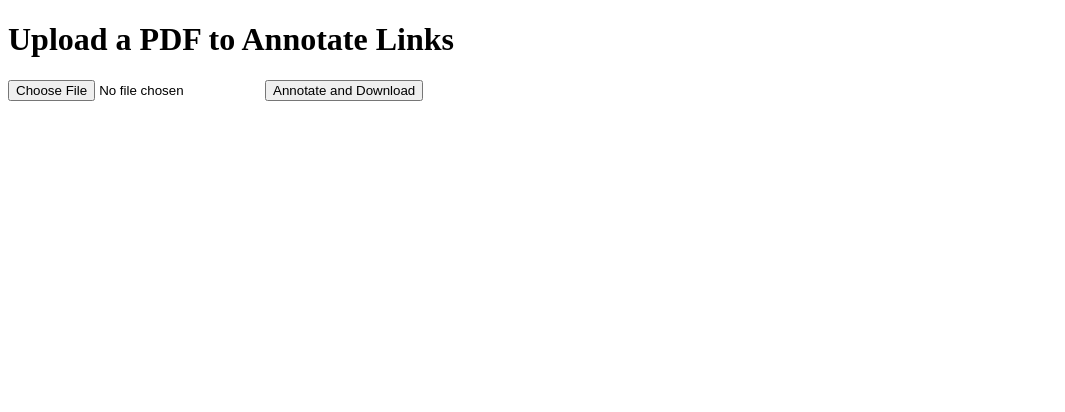
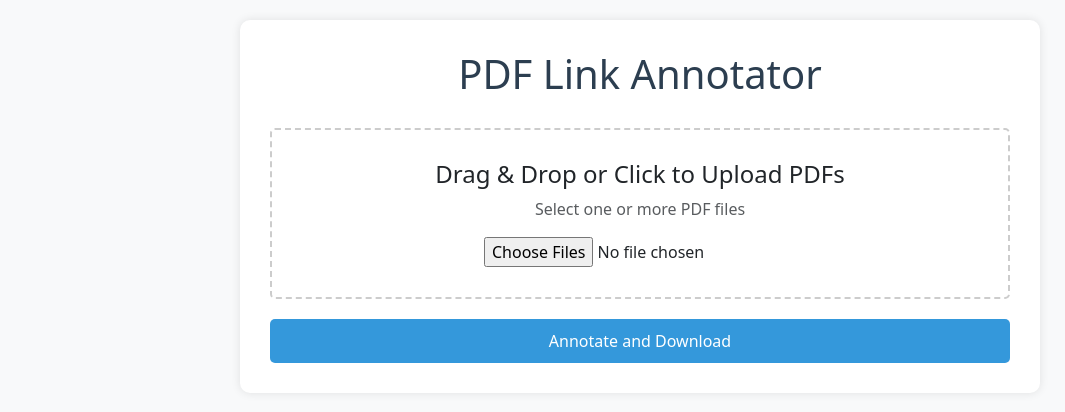
Before and after one commit to NinoMandelaB/pdf_annotator, a Flask app: page / in a window 1280 px wide. Shown: the top 412 px of the page, without its empty margins (0-1065 px from the left). Run offline with Flask 3, Linux system fonts and the light colour scheme; some libraries are stand-ins or nearby versions.

Commit message:
ui updated & option for multiple file uploads

```diff
--- a/app.py
+++ b/app.py
@@ -1,8 +1,10 @@
-from flask import Flask, render_template, request, send_file, flash, redirect, url_for
+from flask import Flask, render_template, request, send_file, flash, redirect, url_for, make_response
 import fitz  # PyMuPDF
 import re
 import os
 import tempfile
+import zipfile
+import io
 from werkzeug.utils import secure_filename
 
 app = Flask(__name__)
@@ -11,46 +13,66 @@ app.secret_key = "your_secret_key_here"  # Change this!
 @app.route("/", methods=["GET", "POST"])
 def index():
     if request.method == "POST":
-        if "file" not in request.files:
-            flash("No file selected")
+        if "files" not in request.files:
+            flash("No files selected")
             return redirect(request.url)
-        file = request.files["file"]
-        if file.filename == "":
-            flash("No file selected")
+        files = request.files.getlist("files")
+        if not files or all(file.filename == "" for file in files):
+            flash("No files selected")
             return redirect(request.url)
-        if file and file.filename.endswith(".pdf"):
-            try:
-                # Read the uploaded file
-                input_pdf = file.read()
 
-                # Create a temporary input file
-                with tempfile.NamedTemporaryFile(delete=False, suffix=".pdf") as temp_in:
-                    temp_in.write(input_pdf)
-                    temp_in_path = temp_in.name
+        # Validate all files are PDFs
+        for file in files:
+            if not file.filename.endswith(".pdf"):
+                flash(f"File {file.filename} is not a PDF")
+                return redirect(request.url)
 
-                # Create a unique temporary output file
-                temp_out_fd, temp_out_path = tempfile.mkstemp(suffix=".pdf")
-                os.close(temp_out_fd)  # Close the file descriptor, we only need the path
+        try:
+            # Create a ZIP file in memory to store all annotated PDFs
+            zip_buffer = io.BytesIO()
+            with zipfile.ZipFile(zip_buffer, "a", zipfile.ZIP_DEFLATED, False) as zip_file:
+                for file in files:
+                    # Read the uploaded file
+                    input_pdf = file.read()
 
-                # Process the PDF
-                annotate_pdf_with_links(temp_in_path, temp_out_path)
+                    # Create temporary input file
+                    with tempfile.NamedTemporaryFile(delete=False, suffix=".pdf") as temp_in:
+                        temp_in.write(input_pdf)
+                        temp_in_path = temp_in.name
 
-                # Send the processed file to the user
-                return send_file(
-                    temp_out_path,
-                    as_attachment=True,
-                    download_name="annotated.pdf",
-                    mimetype="application/pdf"
-                )
-            except Exception as e:
-                flash(f"Error: {str(e)}")
-                return redirect(request.url)
-            finally:
-                # Clean up temporary files
-                if 'temp_in_path' in locals() and os.path.exists(temp_in_path):
-                    os.unlink(temp_in_path)
-                if 'temp_out_path' in locals() and os.path.exists(temp_out_path):
-                    os.unlink(temp_out_path)
+                    # Create a unique temporary output file
+                    temp_out_fd, temp_out_path = tempfile.mkstemp(suffix=".pdf")
+                    os.close(temp_out_fd)
+
+                    # Process the PDF
+                    annotate_pdf_with_links(temp_in_path, temp_out_path)
+
+                    # Get the original filename and prepend 'annotated_'
+                    original_filename = os.path.splitext(file.filename)[0]  # Remove extension
+                    zip_filename = f"annotated_{original_filename}.pdf"
+
+                    # Add the processed file to the ZIP with the new filename
+                    zip_file.write(temp_out_path, zip_filename)
+
+                    # Clean up temporary files
+                    if os.path.exists(temp_in_path):
+                        os.unlink(temp_in_path)
+                    if os.path.exists(temp_out_path):
+                        os.unlink(temp_out_path)
+
+            # Send the ZIP file to the user
+            zip_buffer.seek(0)
+            return send_file(
+                zip_buffer,
+                as_attachment=True,
+                download_name="annotated_files.zip",
+                mimetype="application/zip"
+            )
+
+        except Exception as e:
+            flash(f"Error: {str(e)}")
+            return redirect(request.url)
+
     return render_template("index.html")
 
 def annotate_pdf_with_links(input_pdf, output_pdf):
--- a/templates/index.html
+++ b/templates/index.html
@@ -1,22 +1,76 @@
 <!DOCTYPE html>
-<html>
+<html lang="en">
 <head>
+    <meta charset="UTF-8">
+    <meta name="viewport" content="width=device-width, initial-scale=1.0">
     <title>PDF Link Annotator</title>
+    <!-- Bootstrap CSS -->
+    <link href="https://cdn.jsdelivr.net/npm/bootstrap@5.3.0/dist/css/bootstrap.min.css" rel="stylesheet">
+    <style>
+        body {
+            background-color: #f8f9fa;
+            padding: 20px;
+        }
+        .container {
+            max-width: 800px;
+            margin: 0 auto;
+            background: white;
+            padding: 30px;
+            border-radius: 10px;
+            box-shadow: 0 0 10px rgba(0, 0, 0, 0.1);
+        }
+        h1 {
+            color: #2c3e50;
+            margin-bottom: 30px;
+            text-align: center;
+        }
+        .btn-custom {
+            background-color: #3498db;
+            color: white;
+            border: none;
+            padding: 10px 20px;
+            border-radius: 5px;
+            cursor: pointer;
+        }
+        .btn-custom:hover {
+            background-color: #2980b9;
+        }
+        .file-upload-area {
+            border: 2px dashed #ccc;
+            border-radius: 5px;
+            padding: 30px;
+            text-align: center;
+            margin-bottom: 20px;
+            transition: all 0.3s;
+        }
+        .file-upload-area:hover {
+            border-color: #3498db;
+            background-color: #f0f7ff;
+        }
+    </style>
 </head>
 <body>
-    <h1>Upload a PDF to Annotate Links</h1>
+    <div class="container">
+        <h1>PDF Link Annotator</h1>
         {% with messages = get_flashed_messages() %}
             {% if messages %}
-            <ul>
                 {% for message in messages %}
-                <li>{{ message }}</li>
+                    <div class="alert alert-warning">{{ message }}</div>
                 {% endfor %}
-            </ul>
             {% endif %}
         {% endwith %}
         <form method="POST" enctype="multipart/form-data">
-        <input type="file" name="file" accept=".pdf" required>
-        <button type="submit">Annotate and Download</button>
+            <div class="file-upload-area">
+                <h4>Drag & Drop or Click to Upload PDFs</h4>
+                <p class="text-muted">Select one or more PDF files</p>
+                <input type="file" name="files" id="files" accept=".pdf" multiple required>
+            </div>
+            <div class="d-grid gap-2">
+                <button type="submit" class="btn btn-custom">Annotate and Download</button>
+            </div>
         </form>
+    </div>
+    <!-- Bootstrap JS -->
+    <script src="https://cdn.jsdelivr.net/npm/bootstrap@5.3.0/dist/js/bootstrap.bundle.min.js"></script>
 </body>
 </html>
```
Lines whose indentation alone changed are shown as unchanged.
